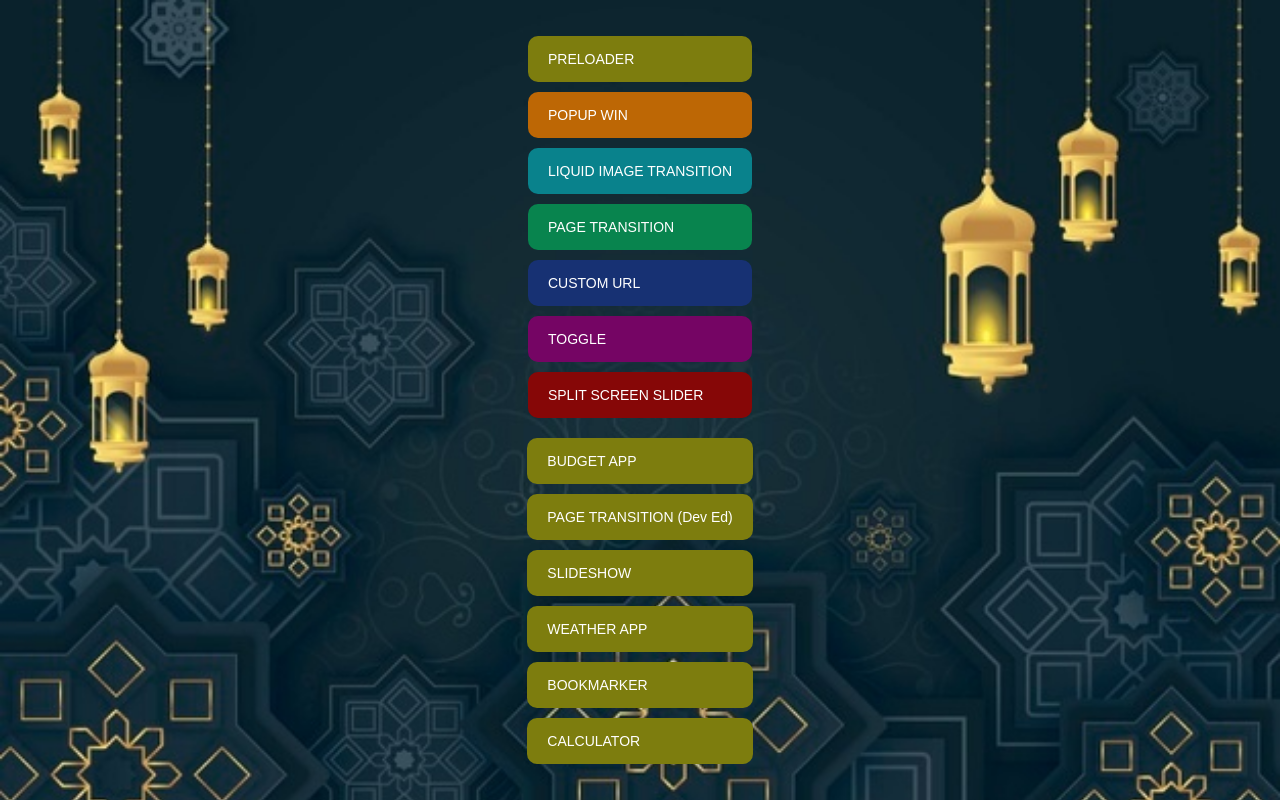
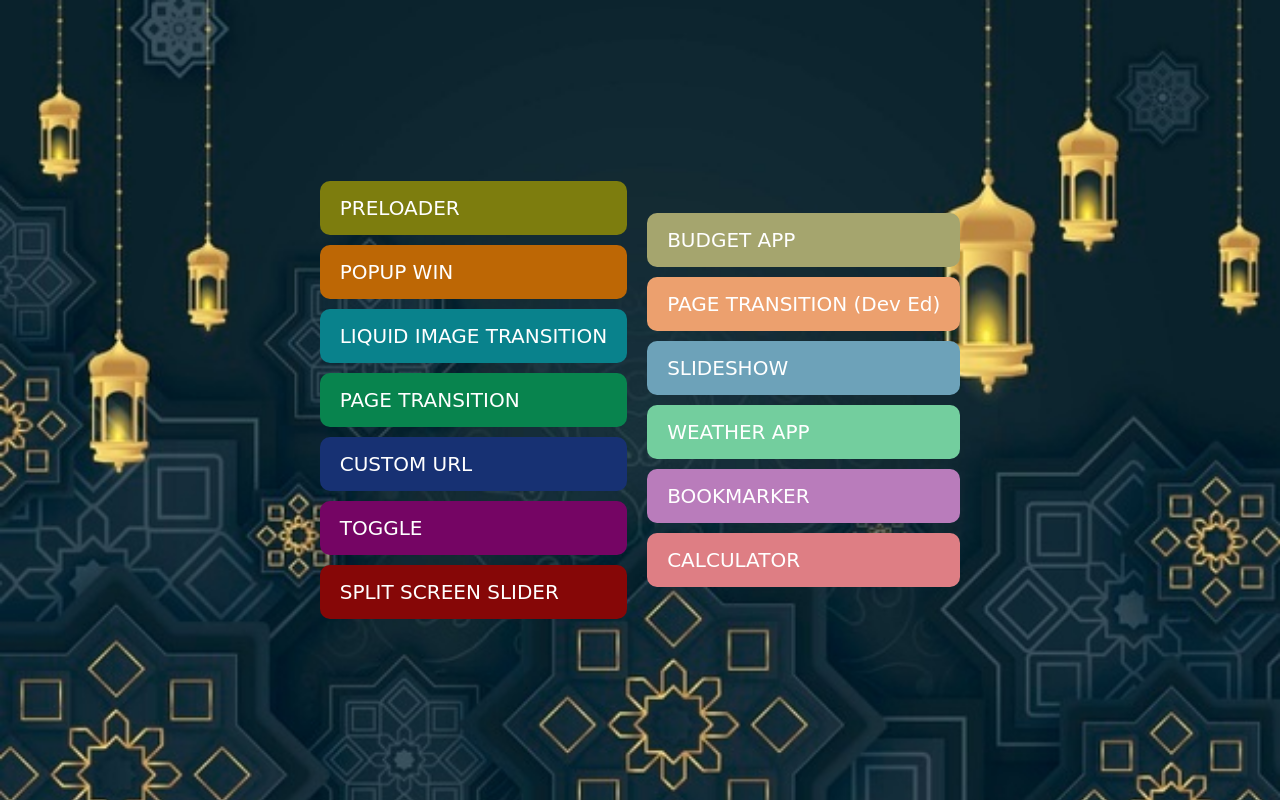
Before and after one commit to Kanchi-Chauhan2/13-mini-projects, a website: page index.html in a window 1280 px wide. Drawn offline with Linux system fonts and the light colour scheme.

Commit message:
Update index.css

```diff
--- a/css/index.css
+++ b/css/index.css
@@ -25,54 +25,67 @@ body, a, p, input, select, textarea {
   position: relative; }
 
 .container {
-  background-image: url("../../img/back.jpg");
+  background-image: url("../img/back.jpg");
   background-repeat: no-repeat;
   background-size: cover;
   width: 100%;
   height: 100vh;
   display: flex;
-  flex-direction: column;
   justify-content: center;
   align-items: center; }
   .container--project1 {
     color: white;
     margin: 1rem;
+    font-size: 2rem;
     padding: 1.5rem 2rem;
     background-color: #7d7d0e;
-    border-radius: 1rem; }
+    border-radius: 1rem;
+    font-family: 'Dancing Script', cursive; }
   .container--project2 {
     color: white;
     margin: 1rem;
+    font-size: 2rem;
     padding: 1.5rem 2rem;
     background-color: #bd6705;
-    border-radius: 1rem; }
+    border-radius: 1rem;
+    font-family: 'Dancing Script', cursive; }
   .container--project3 {
     color: white;
     margin: 1rem;
+    font-size: 2rem;
     padding: 1.5rem 2rem;
     background-color: #09828c;
-    border-radius: 1rem; }
+    border-radius: 1rem;
+    font-family: 'Dancing Script', cursive; }
   .container--project4 {
     color: white;
     margin: 1rem;
+    font-size: 2rem;
     padding: 1.5rem 2rem;
     background-color: #08844e;
-    border-radius: 1rem; }
+    border-radius: 1rem;
+    font-family: 'Dancing Script', cursive; }
   .container--project5 {
     color: white;
     margin: 1rem;
     padding: 1.5rem 2rem;
+    font-family: 'Dancing Script', cursive;
+    font-size: 2rem;
     background-color: #173173;
     border-radius: 1rem; }
   .container--project6 {
     color: white;
     margin: 1rem;
     padding: 1.5rem 2rem;
+    font-family: 'Dancing Script', cursive;
+    font-size: 2rem;
     background-color: #750564;
     border-radius: 1rem; }
   .container--project7 {
     color: white;
     margin: 1rem;
+    font-family: 'Dancing Script', cursive;
+    font-size: 2rem;
     padding: 1.5rem 2rem;
     background-color: #860707;
     border-radius: 1rem; }
@@ -80,35 +93,47 @@ body, a, p, input, select, textarea {
     color: white;
     margin: 1rem;
     padding: 1.5rem 2rem;
-    background-color: #7d7d0e;
+    background-color: #a5a56e;
+    font-family: 'Dancing Script', cursive;
+    font-size: 2rem;
     border-radius: 1rem; }
   .container--project9 {
     color: white;
+    font-family: 'Dancing Script', cursive;
+    font-size: 2rem;
     margin: 1rem;
     padding: 1.5rem 2rem;
-    background-color: #7d7d0e;
+    background-color: #eca06e;
     border-radius: 1rem; }
   .container--project10 {
     color: white;
     margin: 1rem;
     padding: 1.5rem 2rem;
-    background-color: #7d7d0e;
+    font-family: 'Dancing Script', cursive;
+    font-size: 2rem;
+    background-color: #6da2b9;
     border-radius: 1rem; }
   .container--project11 {
     color: white;
     margin: 1rem;
     padding: 1.5rem 2rem;
-    background-color: #7d7d0e;
+    font-family: 'Dancing Script', cursive;
+    font-size: 2rem;
+    background-color: #73ce9e;
     border-radius: 1rem; }
   .container--project12 {
     color: white;
+    font-family: 'Dancing Script', cursive;
+    font-size: 2rem;
     margin: 1rem;
     padding: 1.5rem 2rem;
-    background-color: #7d7d0e;
+    background-color: #b97cbb;
     border-radius: 1rem; }
   .container--project13 {
     color: white;
     margin: 1rem;
     padding: 1.5rem 2rem;
-    background-color: #7d7d0e;
-    border-radius: 1rem; }
+    font-size: 2rem;
+    background-color: #de7e84;
+    border-radius: 1rem;
+    font-family: 'Dancing Script', cursive; }
```
